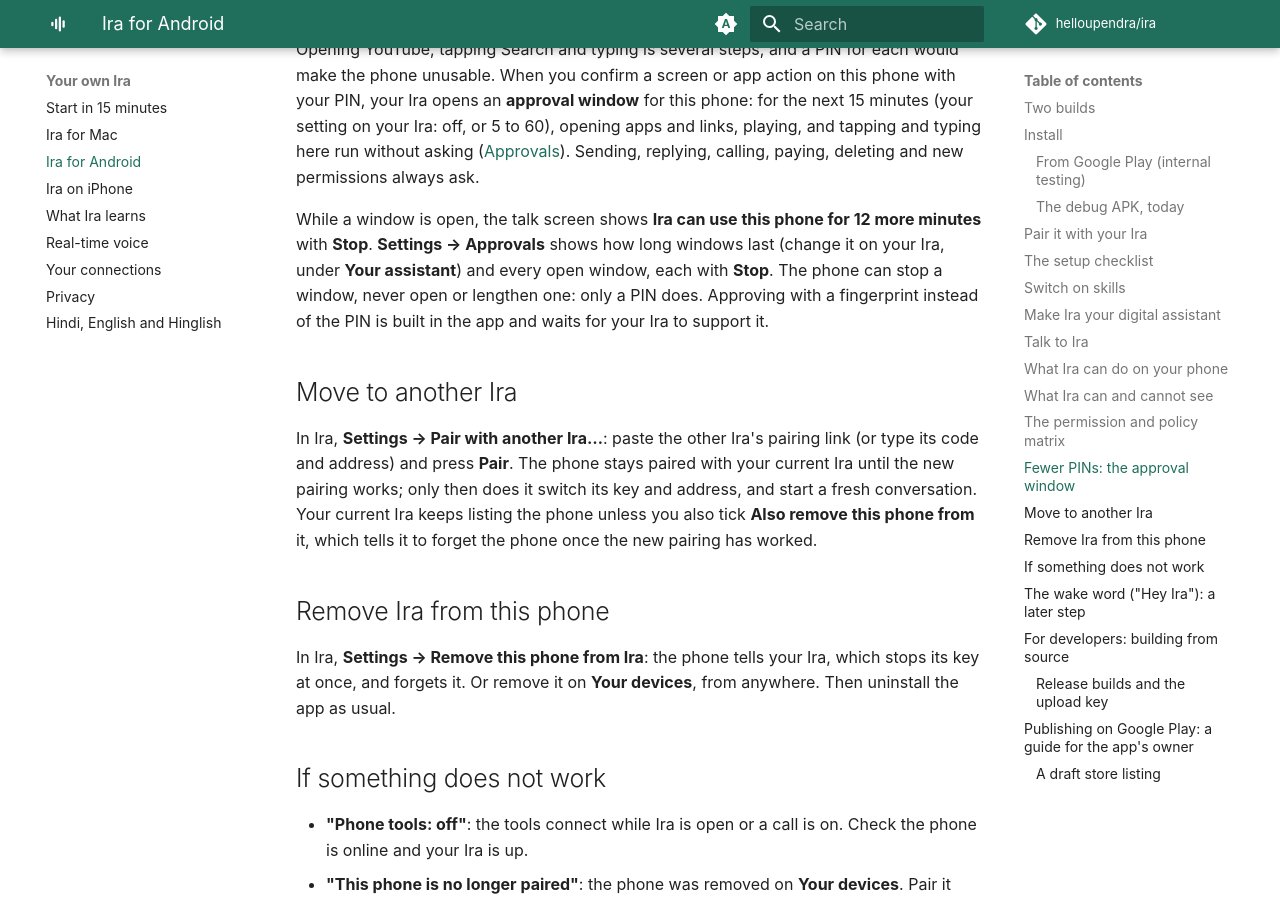
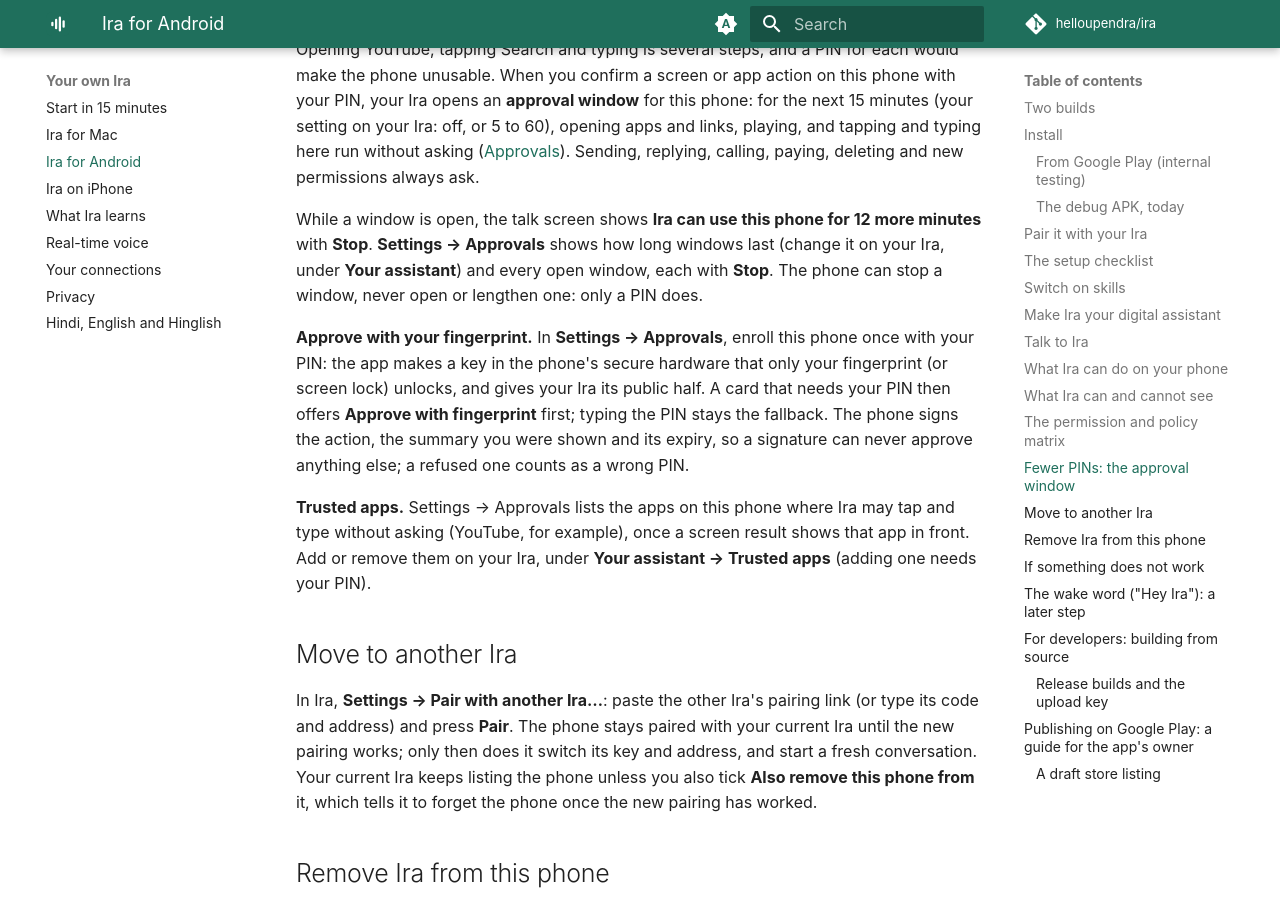
Before and after one commit to helloupendra/ira, an MkDocs documentation site: the page built from docs/clients/android.md, in a window 1280 px wide and 900 px high, scrolled down 9804 px. Built offline with MkDocs 1.6.1 and Material for MkDocs 9.7.7, drawn with Linux system fonts in a browser that asks for light colours; comment, search, counter and statistics services are not loaded.

Commit message:
Document fingerprint approval and trusted apps on Android

```diff
--- a/docs/clients/android.md
+++ b/docs/clients/android.md
@@ -318,8 +318,20 @@
 12 more minutes** with **Stop**. **Settings → Approvals** shows how long
 windows last (change it on your Ira, under **Your assistant**) and every
 open window, each with **Stop**. The phone can stop a window, never open or
-lengthen one: only a PIN does. Approving with a fingerprint instead of the
-PIN is built in the app and waits for your Ira to support it.
+lengthen one: only a PIN does.
+
+**Approve with your fingerprint.** In **Settings → Approvals**, enroll this
+phone once with your PIN: the app makes a key in the phone's secure
+hardware that only your fingerprint (or screen lock) unlocks, and gives your
+Ira its public half. A card that needs your PIN then offers **Approve with
+fingerprint** first; typing the PIN stays the fallback. The phone signs the
+action, the summary you were shown and its expiry, so a signature can never
+approve anything else; a refused one counts as a wrong PIN.
+
+**Trusted apps.** Settings → Approvals lists the apps on this phone where
+Ira may tap and type without asking (YouTube, for example), once a screen
+result shows that app in front. Add or remove them on your Ira, under **Your
+assistant → Trusted apps** (adding one needs your PIN).
 
 ## Move to another Ira
 
```
